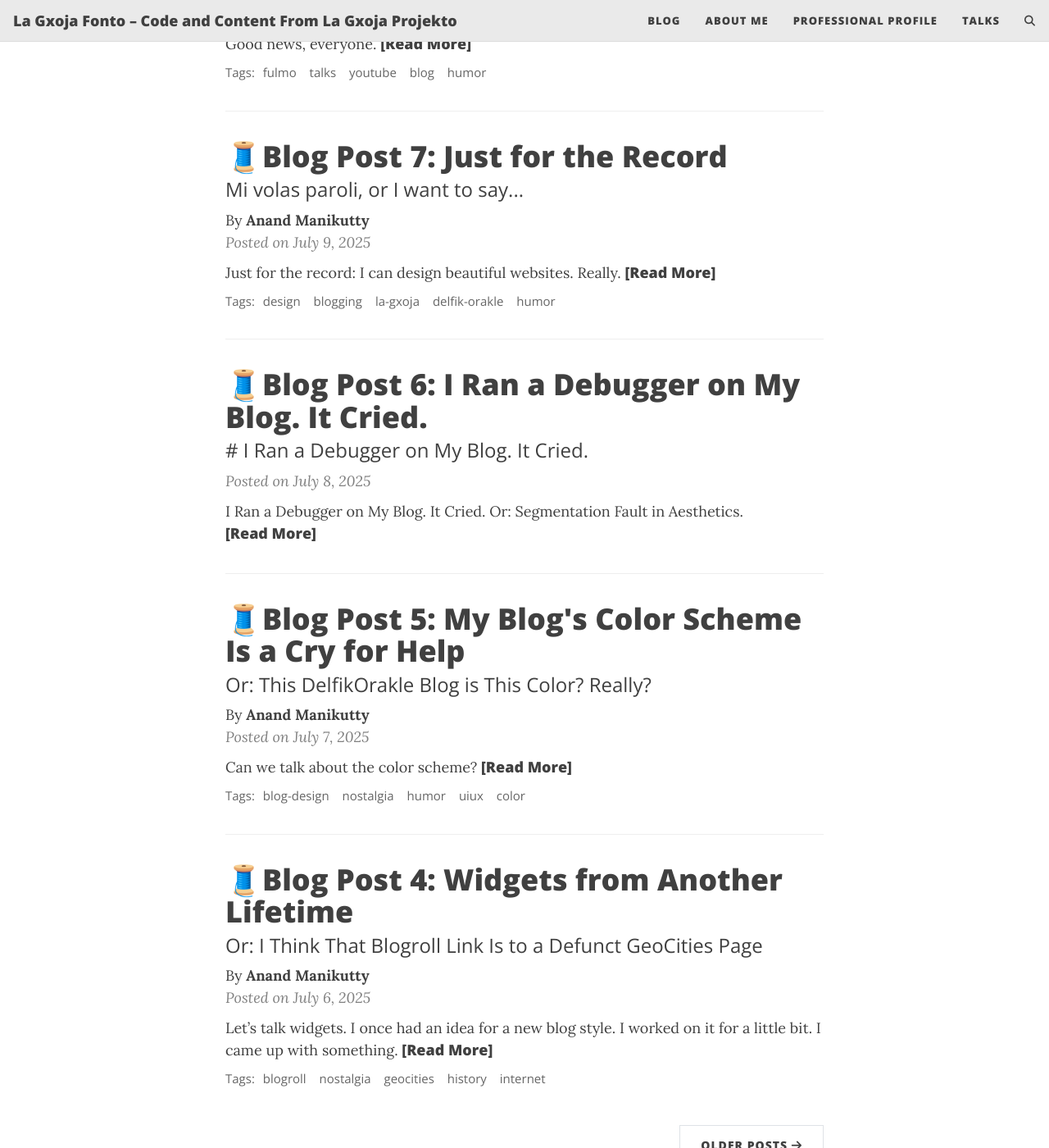
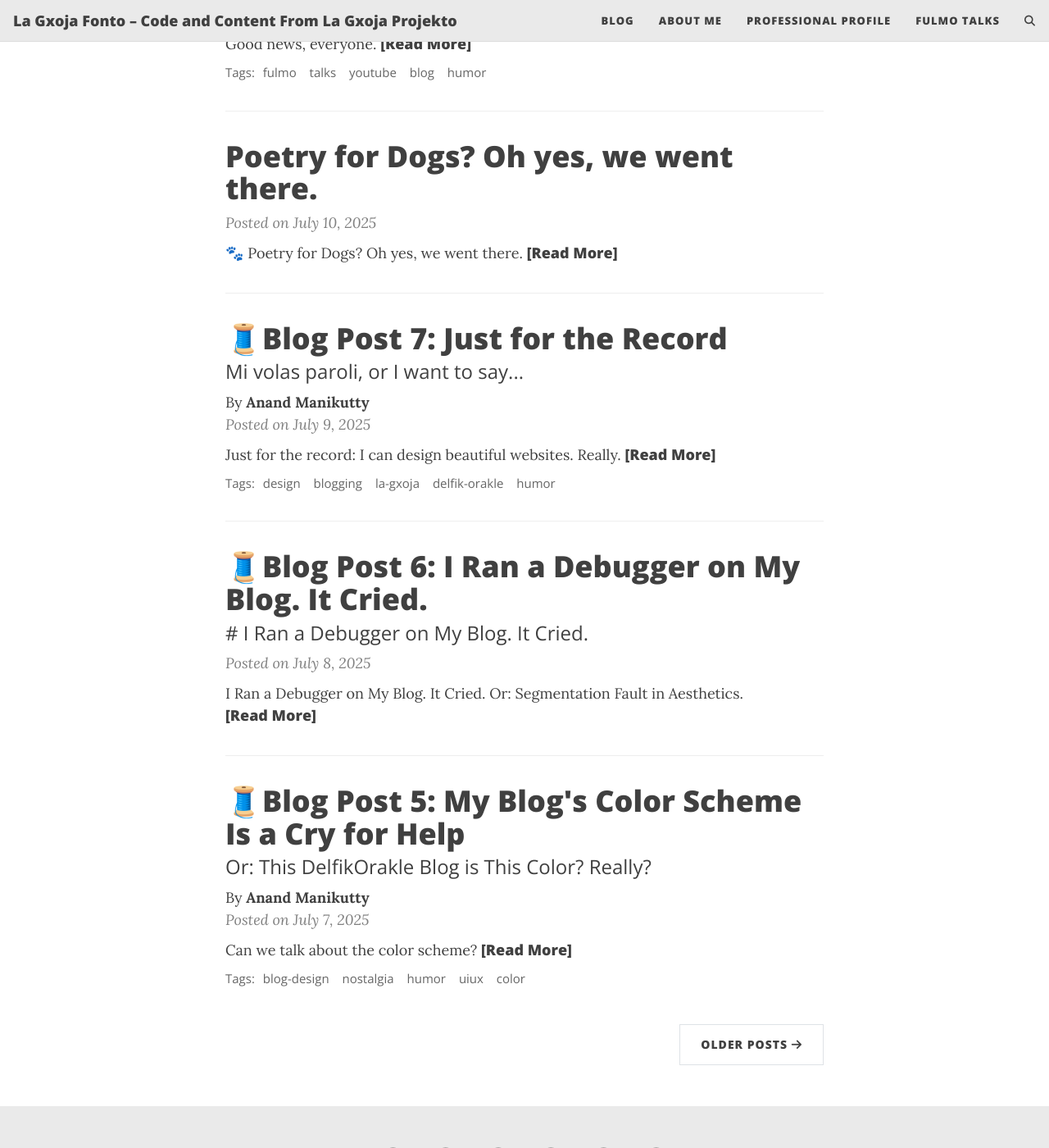
Before and after one commit to delphicventurescode/delphicventurescode.github.io, a Jekyll site: the page built from index.html, in a window 1280 px wide and 1400 px high, scrolled down 392 px. Shown: the whole window at 82% size. Built offline with Jekyll 4.4.1, drawn with Linux system fonts in a browser that asks for light colours; the list of posts is cut into pages by our own code; comment, search, counter and statistics services are not loaded; some of the changed lines change nothing that is shown.

Commit message:
add new blog post

```diff
--- a/_config.yml
+++ b/_config.yml
@@ -29,7 +29,7 @@ navbar-links:
   Blog: "index"
   About Me: "https://about.me/anand.manikutty"
   Professional Profile: "https://anandmanikutty2018.wixsite.com/professionalprofile/professionalprofile"
-  Talks: https://delphicventurescode.github.io/talks/
+  Fulmo Talks: https://delphicventurescode.github.io/talks/
 
 #navbar-links:
 #  About Me: "aboutme"
--- /dev/null
+++ b/_posts/2025-07-10-hunda-poezio.md
@@ -0,0 +1,45 @@
+---
+title: "Poetry for Dogs? Oh yes, we went there."
+Subtitle: "We even have code to prove it!"
+date: 2025-07-10
+layout: post
+---
+
+# 🐾 Poetry for Dogs? Oh yes, we went there.
+
+**Have you ever heard of Poetry for Dogs?**
+Well, now you have.
+
+At **Fulmo**, we believe creativity isn't just for humans — dogs deserve verse too. That’s why we launched **Hunda Poezio** — a series dedicated to generating poetry for dogs. We even have code to generate such verse in **iambic pentameter**.
+
+Whether you're a **coder**, a **canine**, or just **curious**, there’s something here for you.
+
+---
+
+## 📦 What's in the box?
+
+We currently have **more than one GitHub repo** exploring the idea of dog-centric poetry. In fact, we even have a project going on related to generating books of **haiku poetry**. More than **fifteen books of haiku** poetry have been written — and some of the poems are for dogs.
+
+Some haikus focus on **South Asia** — themed around monuments in India.
+
+Others are on **Hawaii**. We even offer **free, open-source code** to generate verse automatically — yes, even iambic pentameter, barked out ten syllables at a time.
+
+You can find the poetry books on Amazon and Flipkart. Want to buy a poetry book right now? Just search for "Anand Manikutty poetry" on Amazon. A few clicks and a book of poetry will be headed to your home. Yes, this is also from "the fertile imagination of Anand Manikutty", as someone at Fulmo called it.
+
+---
+
+## 🧠 How does it work?
+
+Using tools like the **CMU Pronouncing Dictionary** and simple **stress pattern analysis**, we can construct grammatically correct and metrically valid lines that follow classic poetic forms.
+
+It's silly. It's serious.
+It's very possibly the future.
+
+---
+
+## 🐶 Want to play?
+
+Whether you want to **fork the code**, train your dog to recognize sonnets, or just chuckle at the absurdity of it all, you’re warmly welcome.
+
+Check out the project:
+👉 [github.com/qwykr/hunda-poezio-public](https://github.com/qwykr/hunda-poezio-public)
```
